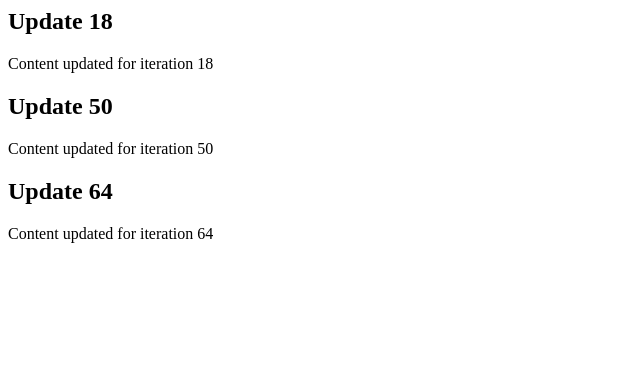
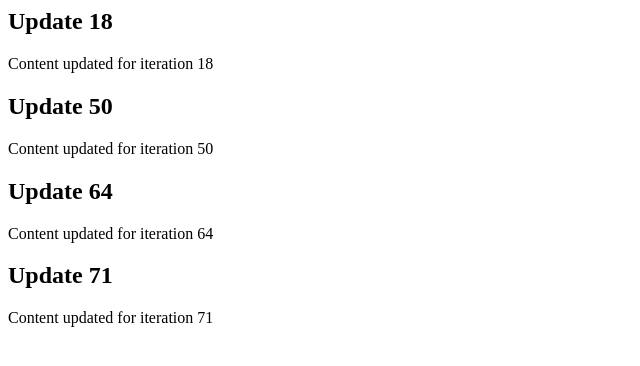
Before and after one commit to jpschmorgan/glowing-winner, a website: page index.html in a window 1280 px wide. Shown: the whole page, without its empty margins (0-640 px from the left). Drawn offline with Linux system fonts and the light colour scheme.

Commit message:
style: formatting changes

```diff
--- a/index.html
+++ b/index.html
@@ -15,3 +15,9 @@
     <h2>Update 64</h2>
     <p>Content updated for iteration 64</p>
 </div>
+
+<!-- Updated iteration 71 -->
+<div class="update-71">
+    <h2>Update 71</h2>
+    <p>Content updated for iteration 71</p>
+</div>
```
